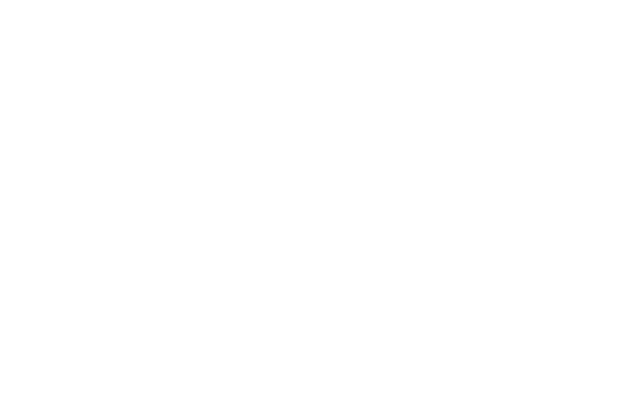
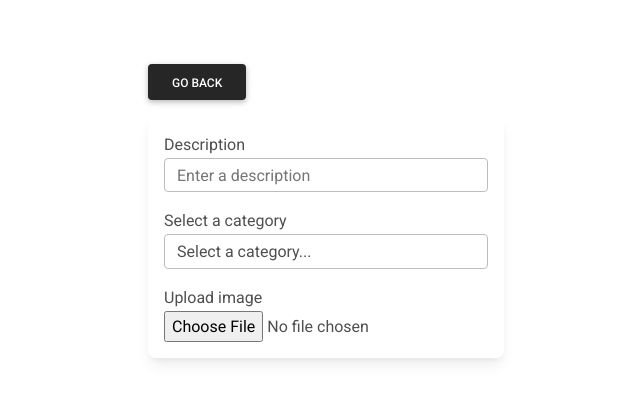
Before and after one commit to Barrack-coder/Gallery-matrix, a Django app: page /add/ in a window 1280 px wide. Before the commit the part shown is empty. Shown: the top 402 px of the page, without its empty margins (314-954 px from the left). Run offline with Django 3.2, Linux system fonts and the light colour scheme; some libraries are stand-ins or nearby versions.

Commit message:
add form in add.html

```diff
--- a/matrix/templates/photos/add.html
+++ b/matrix/templates/photos/add.html
@@ -0,0 +1,48 @@
+<!DOCTYPE html>
+<html lang="en">
+
+<head>
+    <meta charset="UTF-8">
+    <meta http-equiv="X-UA-Compatible" content="IE=edge">
+    <meta name="viewport" content="width=device-width, initial-scale=1.0">
+    <title>Add Photos</title>
+
+    <!-- Font Awesome -->
+    <link href="https://cdnjs.cloudflare.com/ajax/libs/font-awesome/5.15.1/css/all.min.css" rel="stylesheet" />
+    <!-- Google Fonts -->
+    <link href="https://fonts.googleapis.com/css?family=Roboto:300,400,500,700&display=swap" rel="stylesheet" />
+    <!-- MDB -->
+    <link href="https://cdnjs.cloudflare.com/ajax/libs/mdb-ui-kit/3.6.0/mdb.min.css" rel="stylesheet" />
+</head>
+
+<body class="m-5">
+    <div class="container justify-content-center">
+        <div class="row justify-content-center">
+            <div class="col-md-4">
+                <a class="btn btn-dark my-3" href="{% url 'gallery' %}">Go Back</a>
+                <div class="card">
+                    <form>
+                        <div class="form-group m-3">
+                            <label>Description</label>
+                            <input name="description" class="form-control" type="text" placeholder="Enter a description" />
+                        </div>
+
+                        <div class="form-group m-3">
+                            <label>Select a category</label>
+                            <select name="category" class="form-control">
+				<option value="none">Select a category...</option>
+				</select>
+                        </div>
+
+                        <div class="form-group m-3">
+                            <label>Upload image</label>
+                            <input name="image" class="form-control-file" type="file" />
+                        </div>
+                    </form>
+                </div>
+            </div>
+        </div>
+    </div>
+</body>
+
+</html>
--- a/matrix/templates/photos/photo.html
+++ b/matrix/templates/photos/photo.html
@@ -21,9 +21,9 @@
                 <a class="btn btn-dark my-3" href="{% url 'gallery' %}">Go Back</a>
 
                 <div style="height: 90vh;">
-                    <img style="max-width: 100%; max-height:100%" src="" alt="">
+                    <img style="max-width: 100%; max-height:100%" src="{{photos.images.url}}">
 
-                    <p>My Pet</p>
+                    <p>{{photo.description}}</p>
                 </div>
             </div>
 
```
Also changed, not shown: db.sqlite3, static/images/nature4.jpeg (added).
